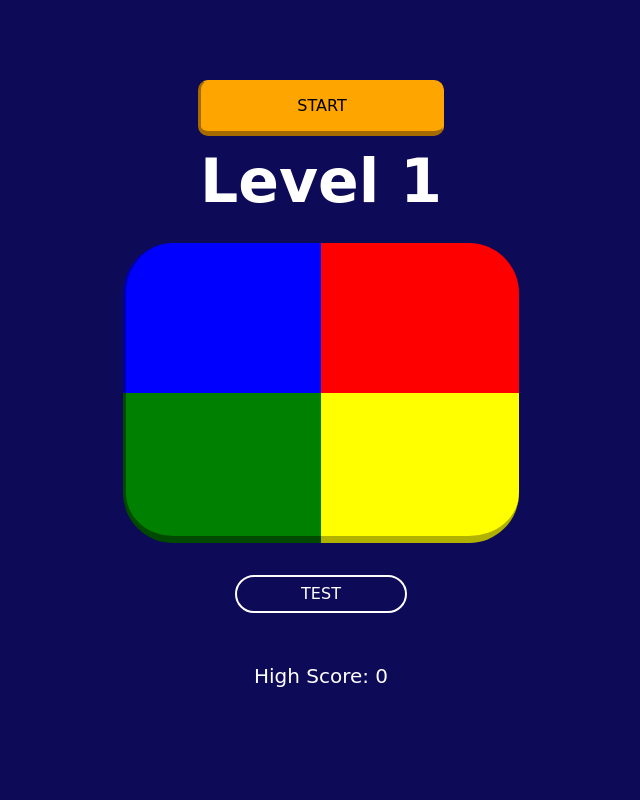
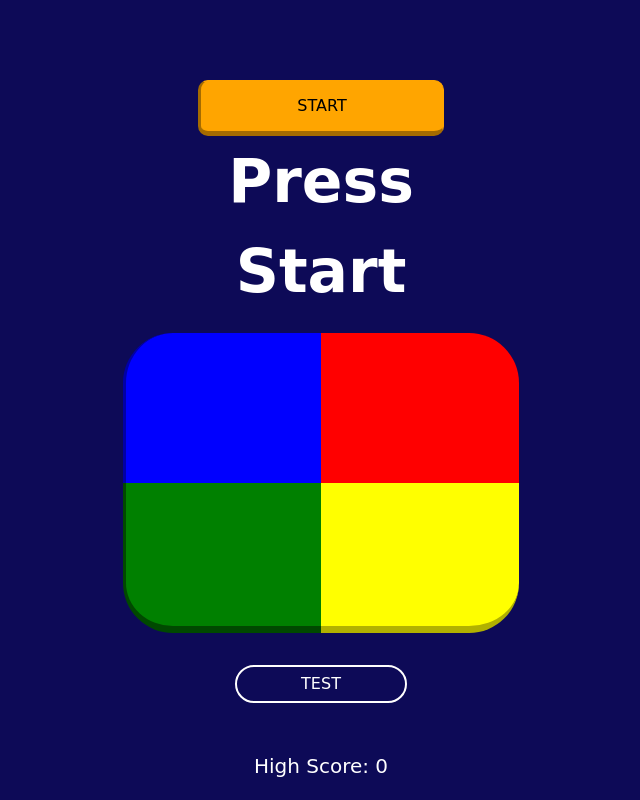
Before and after one commit to ivanbudnick/Simon, a plain HTML site: page index.html in a window 1280 px wide. Shown: the top 800 px of the page, without its empty margins (319-959 px from the left). Drawn offline with nearby package versions, Linux system fonts and the light colour scheme; a web font is replaced by a local one.

Commit message:
Corregido

```diff
--- a/index.html
+++ b/index.html
@@ -28,9 +28,9 @@
 <body id="body">
   <div class="container-fluid" id="container-fluid">
     <div class="outer-box row px-0 justify-content-center">
-      <div class="inner-box col-4 row justify-content-center">
+      <div class="inner-box col-12 col-md-8 col-lg-4 row justify-content-center">
         <div class="start-button col-12" id=start-button-container><button id="start-button">START</button></div>
-          <div class="title col-12"><p id="title">Level 1</p></div>
+          <div class="title col-12"><p id="title">Press Start</p></div>
           <div class="blue col-6" id="blue"></div>
           <div class="red col-6" id="red"></div>
           <div class="green col-6" id="green"></div>
```
